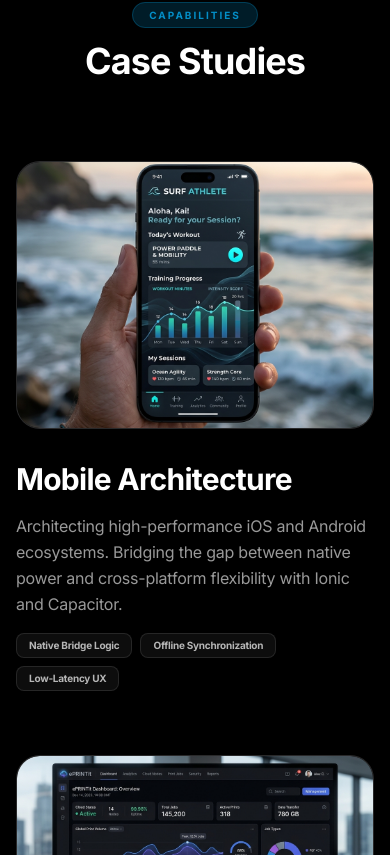
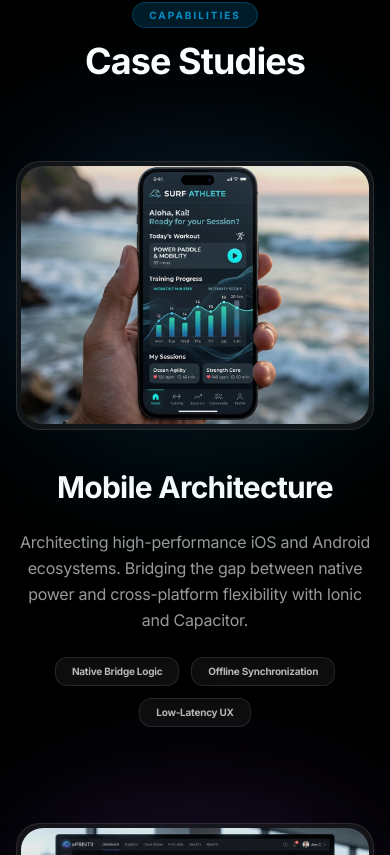
Before and after one commit to pankajunagar/my-portfolio, a Next.js app: page / in a window 390 px wide. Shown: the part 1309-2164 px from the top of the page. Built offline with nearby package versions, Linux system fonts and the light colour scheme.

Commit message:
add animation on mobile view

```diff
--- a/src/components/ScrollStory.tsx
+++ b/src/components/ScrollStory.tsx
@@ -2,7 +2,6 @@
 
 import Image from "next/image";
 import { useRef, useState, useEffect } from "react";
-
 import { motion, useScroll, useTransform, useSpring, MotionValue } from "framer-motion";
 
 const stories = [
@@ -65,7 +64,6 @@ function StoryText({ story, index, total, progress }: StoryTextProps) {
         <span className="px-4 py-1.5 rounded-full text-[10px] font-bold uppercase tracking-[0.2em] bg-primary/20 text-primary border border-primary/30 backdrop-blur-md lg:backdrop-blur-md">
           Core Capability
         </span>
-
       </div>
 
       <h2 className="text-4xl sm:text-5xl lg:text-6xl font-bold text-white mb-6 leading-tight tracking-tight">
@@ -86,7 +84,6 @@ function StoryText({ story, index, total, progress }: StoryTextProps) {
             <div className={`w-2 h-2 rounded-full bg-gradient-to-r ${story.accent}`} />
             {f}
           </div>
-
         ))}
       </div>
     </motion.div>
@@ -142,9 +139,7 @@ function StoryVisual({ story, index, total, progress }: StoryTextProps) {
            </div>
         </motion.div>
 
-
         <div className={`absolute inset-0 bg-gradient-to-br ${story.accent} opacity-30 blur-[40px] lg:blur-[100px] rounded-full scale-125 transition-all duration-700`} />
-
 
         <div className="relative glass-card p-1 rounded-[40px] border-white/20 shadow-[0_0_100px_rgba(3,142,199,0.2)] overflow-hidden h-full">
           <Image
@@ -193,30 +188,70 @@ export default function ScrollStory() {
             <h2 className="text-4xl font-bold text-white mt-4">Case Studies</h2>
           </div>
 
-          <div className="grid grid-cols-1 gap-16">
+          <div className="grid grid-cols-1 gap-24">
             {stories.map((story) => (
-              <div key={story.id} className="space-y-8">
-                <div className="relative aspect-[4/3] w-full rounded-3xl overflow-hidden border border-white/10 glass-card p-1">
+              <div key={story.id} className="space-y-10">
+                {/* Visual for mobile with entry animation */}
+                <motion.div
+                  initial={{ opacity: 0, y: 40, scale: 0.95 }}
+                  whileInView={{ opacity: 1, y: 0, scale: 1 }}
+                  viewport={{ once: true, margin: "-100px" }}
+                  transition={{ duration: 0.8, ease: [0.22, 1, 0.36, 1] }}
+                  className="relative aspect-[4/3] w-full max-w-md mx-auto"
+                >
+                  <div className={`absolute inset-0 bg-gradient-to-br ${story.accent} opacity-20 blur-[60px] rounded-full scale-110`} />
+                  <div className="relative glass-card p-1 rounded-3xl border-white/10 shadow-2xl overflow-hidden h-full">
+                    <div className="relative w-full h-full overflow-hidden rounded-[22px]">
+                      <motion.div
+                        initial={{ scale: 1.2 }}
+                        whileInView={{ scale: 1 }}
+                        transition={{ duration: 1.5, ease: "easeOut" }}
+                        className="w-full h-full"
+                      >
                         <Image
                           src={story.image}
                           alt={story.title}
                           fill
-                    className="object-cover rounded-[22px]"
+                          className="object-cover opacity-90 brightness-110"
+                        />
+                      </motion.div>
+
+                      {/* Light Sweep for mobile */}
+                      <motion.div
+                        animate={{ x: ["-100%", "200%"] }}
+                        transition={{ duration: 4, repeat: Infinity, ease: "linear" }}
+                        className="absolute inset-0 bg-gradient-to-r from-transparent via-white/5 to-transparent skew-x-12"
                       />
                     </div>
-                <div className="space-y-4">
-                  <h3 className="text-3xl font-bold text-white">{story.title}</h3>
-                  <p className="text-white/60 leading-relaxed">
+                  </div>
+                </motion.div>
+
+                {/* Text for mobile with staggered reveal */}
+                <motion.div
+                  initial={{ opacity: 0, y: 20 }}
+                  whileInView={{ opacity: 1, y: 0 }}
+                  viewport={{ once: true }}
+                  transition={{ duration: 0.6, delay: 0.2 }}
+                  className="space-y-6 text-center"
+                >
+                  <h3 className="text-3xl font-bold text-white tracking-tight">{story.title}</h3>
+                  <p className="text-white/60 leading-relaxed max-w-sm mx-auto">
                     {story.description}
                   </p>
-                  <div className="flex flex-wrap gap-2">
-                    {story.features.map((f) => (
-                      <span key={f} className="px-3 py-1 rounded-lg bg-white/5 border border-white/10 text-[10px] font-bold text-white/70">
+                  <div className="flex flex-wrap justify-center gap-3">
+                    {story.features.map((f, i) => (
+                      <motion.span
+                        key={f}
+                        initial={{ opacity: 0, scale: 0.8 }}
+                        whileInView={{ opacity: 1, scale: 1 }}
+                        transition={{ delay: 0.3 + i * 0.1 }}
+                        className="px-4 py-1.5 rounded-xl bg-white/5 border border-white/10 text-[10px] font-bold text-white/70"
+                      >
                         {f}
-                      </span>
+                      </motion.span>
                     ))}
                   </div>
-                </div>
+                  </motion.div>
                 </div>
             ))}
           </div>
```
Lines whose indentation alone changed are shown as unchanged.
